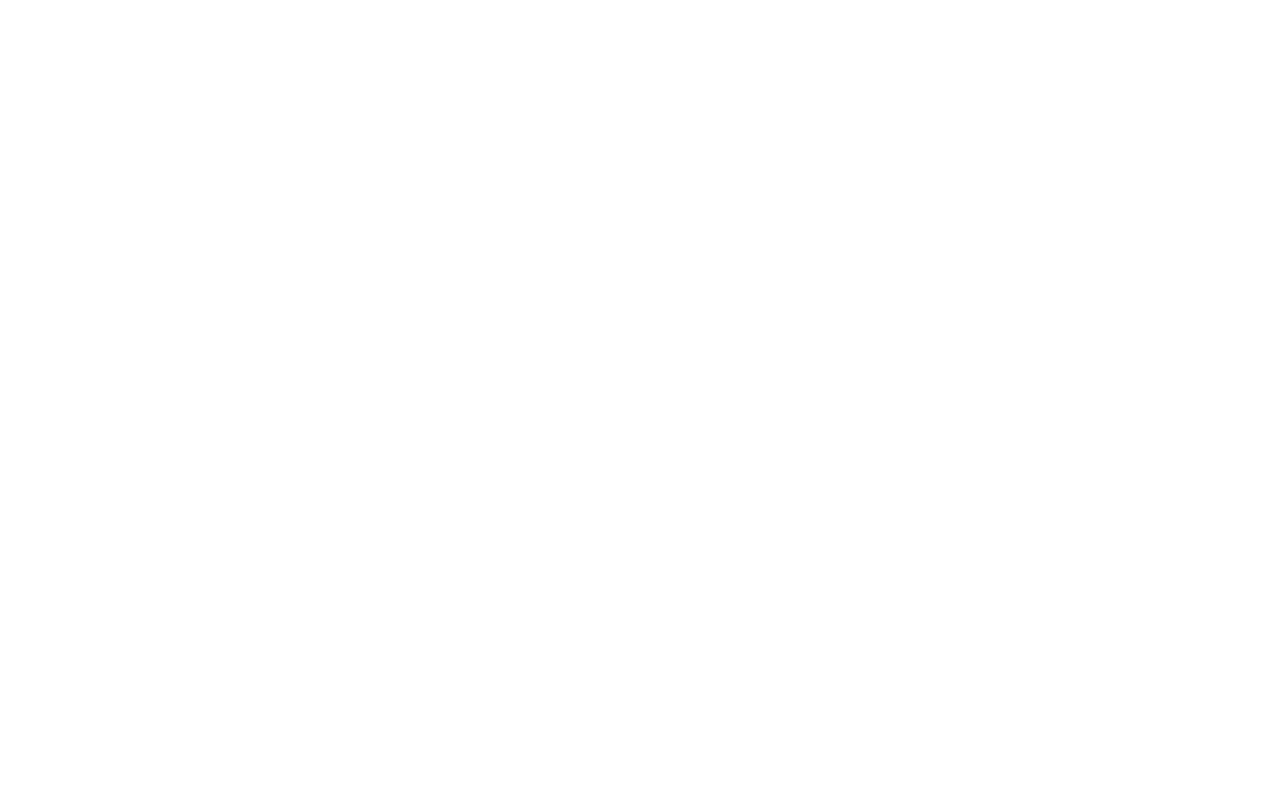
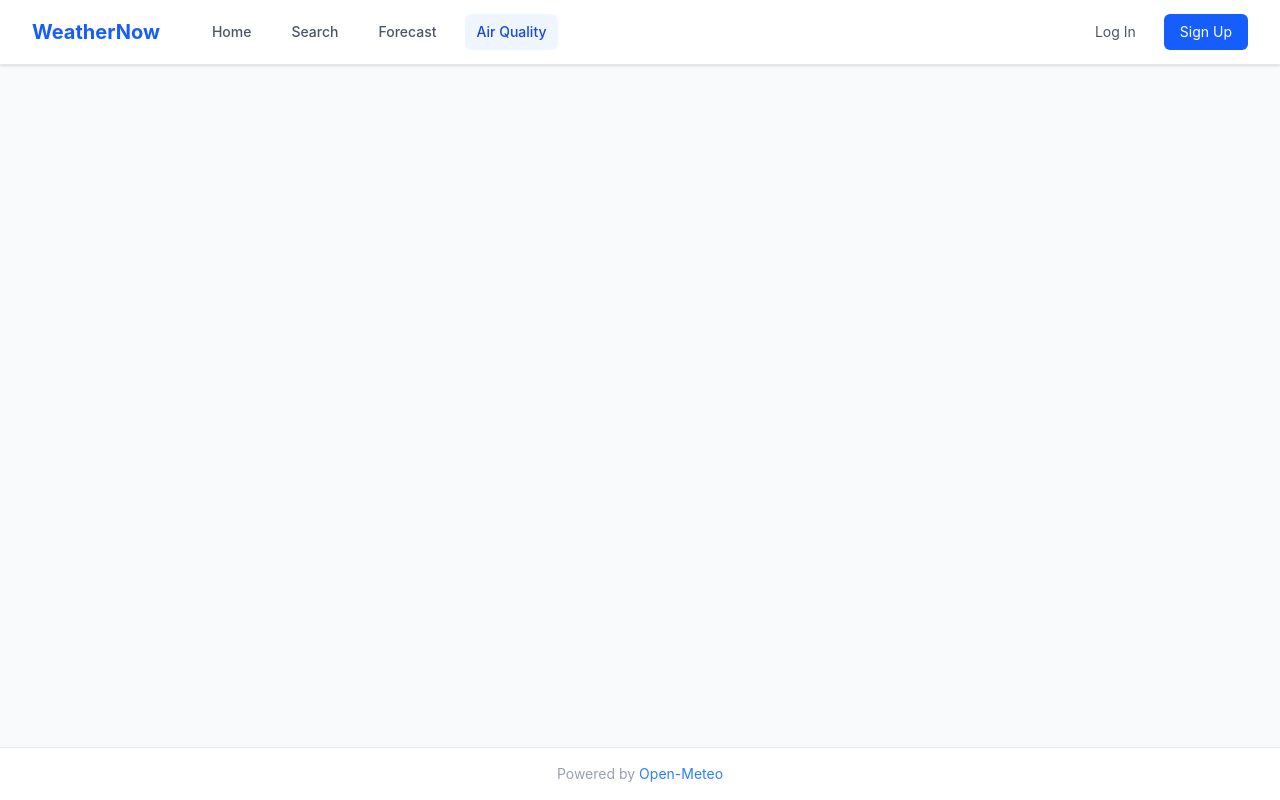
Before and after one commit to Balan-Razvan/WeatherCheck-Razvan-Balan, a React (Vite) app: page /air-quality in a window 1280 px wide. Built offline with nearby package versions, Linux system fonts and the light colour scheme.

Commit message:
initial components

```diff
--- /dev/null
+++ b/src/components/AdminRoute.jsx
@@ -0,0 +1,25 @@
+import { Navigate, useLocation } from 'react-router-dom'
+import { useAuth } from '../hooks/useAuth'
+
+export default function AdminRoute({ children }) {
+  const { isAuthenticated, isAdmin, isInitialized } = useAuth()
+  const location = useLocation()
+
+  if (!isInitialized) {
+    return (
+      <div className="flex items-center justify-center min-h-[50vh]">
+        <div className="animate-spin rounded-full h-8 w-8 border-b-2 border-blue-600" />
+      </div>
+    )
+  }
+
+  if (!isAuthenticated) {
+    return <Navigate to="/login" state={{ from: location }} replace />
+  }
+
+  if (!isAdmin) {
+    return <Navigate to="/" replace />
+  }
+
+  return children
+}
--- /dev/null
+++ b/src/components/Error.jsx
@@ -0,0 +1,15 @@
+export default function ErrorMessage({ message, onRetry }) {
+  return (
+    <div className="bg-red-50 border border-red-200 rounded-lg p-4 text-center">
+      <p className="text-red-700 text-sm">{message}</p>
+      {onRetry && (
+        <button
+          onClick={onRetry}
+          className="mt-2 text-sm text-red-600 hover:text-red-800 underline"
+        >
+          Try again
+        </button>
+      )}
+    </div>
+  )
+}
--- a/src/components/Layout.jsx
+++ b/src/components/Layout.jsx
@@ -1,3 +1,26 @@
+import { Outlet } from 'react-router-dom'
+import Navbar from './Navbar'
+
 export default function Layout() {
-    return <></>
+  return (
+    <div className="min-h-screen flex flex-col bg-gray-50">
+      <Navbar />
+      <main className="flex-1 max-w-7xl w-full mx-auto px-4 sm:px-6 lg:px-8 py-8">
+        <Outlet />
+      </main>
+      <footer className="bg-white border-t border-gray-200 py-4">
+        <div className="max-w-7xl mx-auto px-4 sm:px-6 lg:px-8 text-center text-sm text-gray-400">
+          Powered by{' '}
+          <a
+            href="https://open-meteo.com/"
+            target="_blank"
+            rel="noopener noreferrer"
+            className="text-blue-500 hover:text-blue-600"
+          >
+            Open-Meteo
+          </a>
+        </div>
+      </footer>
+    </div>
+  )
 }
--- a/src/components/Navbar.jsx
+++ b/src/components/Navbar.jsx
@@ -0,0 +1,154 @@
+import { Link, useLocation } from 'react-router-dom'
+import { useAuth } from '../hooks/useAuth'
+import { useDispatch, useSelector } from 'react-redux'
+import { toggleMobileMenu, closeMobileMenu } from '../store/uiSlice'
+
+const NAV_LINKS = [
+  { to: '/', label: 'Home' },
+  { to: '/search', label: 'Search' },
+  { to: '/forecast', label: 'Forecast' },
+  { to: '/air-quality', label: 'Air Quality' },
+]
+
+export default function Navbar() {
+  const { isAuthenticated, user, signOut } = useAuth()
+  const { isMobileMenuOpen } = useSelector((state) => state.ui)
+  const dispatch = useDispatch()
+  const location = useLocation()
+
+  const handleToggle = () => dispatch(toggleMobileMenu())
+  const handleClose = () => dispatch(closeMobileMenu())
+
+  return (
+    <nav className="bg-white shadow-sm border-b border-gray-200">
+      <div className="max-w-7xl mx-auto px-4 sm:px-6 lg:px-8">
+        <div className="flex justify-between h-16">
+          <div className="flex items-center">
+            <Link
+              to="/"
+              className="text-xl font-bold text-blue-600"
+              onClick={handleClose}
+            >
+              WeatherNow
+            </Link>
+
+            <div className="hidden md:flex ml-10 space-x-4">
+              {NAV_LINKS.map((link) => (
+                <Link
+                  key={link.to}
+                  to={link.to}
+                  className={`px-3 py-2 rounded-md text-sm font-medium transition-colors ${
+                    location.pathname === link.to
+                      ? 'bg-blue-50 text-blue-700'
+                      : 'text-gray-600 hover:text-gray-900 hover:bg-gray-50'
+                  }`}
+                >
+                  {link.label}
+                </Link>
+              ))}
+            </div>
+          </div>
+
+          <div className="hidden md:flex items-center space-x-4">
+            {isAuthenticated ? (
+              <>
+                <span className="text-sm text-gray-500">{user?.email}</span>
+                <button
+                  onClick={signOut}
+                  className="text-sm text-gray-600 hover:text-gray-900 px-3 py-2 rounded-md hover:bg-gray-50 transition-colors"
+                >
+                  Sign Out
+                </button>
+              </>
+            ) : (
+              <>
+                <Link
+                  to="/login"
+                  className="text-sm text-gray-600 hover:text-gray-900 px-3 py-2 rounded-md hover:bg-gray-50 transition-colors"
+                >
+                  Log In
+                </Link>
+                <Link
+                  to="/signup"
+                  className="text-sm bg-blue-600 text-white px-4 py-2 rounded-md hover:bg-blue-700 transition-colors"
+                >
+                  Sign Up
+                </Link>
+              </>
+            )}
+          </div>
+
+          <div className="md:hidden flex items-center">
+            <button
+              onClick={handleToggle}
+              className="text-gray-600 hover:text-gray-900 p-2"
+              aria-label="Toggle menu"
+            >
+              <svg className="h-6 w-6" fill="none" viewBox="0 0 24 24" stroke="currentColor">
+                {isMobileMenuOpen ? (
+                  <path strokeLinecap="round" strokeLinejoin="round" strokeWidth={2} d="M6 18L18 6M6 6l12 12" />
+                ) : (
+                  <path strokeLinecap="round" strokeLinejoin="round" strokeWidth={2} d="M4 6h16M4 12h16M4 18h16" />
+                )}
+              </svg>
+            </button>
+          </div>
+        </div>
+      </div>
+
+      {isMobileMenuOpen && (
+        <div className="md:hidden border-t border-gray-200">
+          <div className="px-2 pt-2 pb-3 space-y-1">
+            {NAV_LINKS.map((link) => (
+              <Link
+                key={link.to}
+                to={link.to}
+                onClick={handleClose}
+                className={`block px-3 py-2 rounded-md text-base font-medium ${
+                  location.pathname === link.to
+                    ? 'bg-blue-50 text-blue-700'
+                    : 'text-gray-600 hover:text-gray-900 hover:bg-gray-50'
+                }`}
+              >
+                {link.label}
+              </Link>
+            ))}
+          </div>
+          <div className="border-t border-gray-200 px-4 py-3">
+            {isAuthenticated ? (
+              <div className="space-y-2">
+                <p className="text-sm text-gray-500">{user?.email}</p>
+                <button
+                  onClick={() => {
+                    signOut()
+                    handleClose()
+                  }}
+                  className="text-sm text-gray-600 hover:text-gray-900"
+                >
+                  Sign Out
+                </button>
+              </div>
+            ) : (
+              <div className="space-y-2">
+                <Link
+                  to="/login"
+                  onClick={handleClose}
+                  className="block text-sm text-gray-600 hover:text-gray-900"
+                >
+                  Log In
+                </Link>
+                <Link
+                  to="/signup"
+                  onClick={handleClose}
+                  className="block text-sm text-blue-600 hover:text-blue-700"
+                >
+                  Sign Up
+                </Link>
+              </div>
+            )}
+          </div>
+        </div>
+      )}
+    </nav>
+  )
+}
--- /dev/null
+++ b/src/components/ProtectedRoute.jsx
@@ -0,0 +1,21 @@
+import { Navigate, useLocation } from 'react-router-dom'
+import { useAuth } from '../hooks/useAuth'
+
+export default function ProtectedRoute({ children }) {
+  const { isAuthenticated, isInitialized } = useAuth()
+  const location = useLocation()
+
+  if (!isInitialized) {
+    return (
+      <div className="flex items-center justify-center min-h-[50vh]">
+        <div className="animate-spin rounded-full h-8 w-8 border-b-2 border-blue-600" />
+      </div>
+    )
+  }
+
+  if (!isAuthenticated) {
+    return <Navigate to="/login" state={{ from: location }} replace />
+  }
+
+  return children
+}
--- /dev/null
+++ b/src/components/Spinner.jsx
@@ -0,0 +1,15 @@
+export default function LoadingSpinner({ size = 'md', className = '' }) {
+  const sizes = {
+    sm: 'h-5 w-5',
+    md: 'h-8 w-8',
+    lg: 'h-12 w-12',
+  }
+
+  return (
+    <div className={`flex items-center justify-center ${className}`}>
+      <div
+        className={`animate-spin rounded-full border-b-2 border-blue-600 ${sizes[size]}`}
+      />
+    </div>
+  )
+}
--- /dev/null
+++ b/src/components/WeatherIcont.jsx
@@ -0,0 +1,23 @@
+import { getWeatherInfo } from '../utils/weatherCodes'
+
+export default function WeatherIcon({ code, size = 'md', className = '' }) {
+  const { icon, label } = getWeatherInfo(code)
+
+  const sizes = {
+    sm: 'text-2xl',
+    md: 'text-4xl',
+    lg: 'text-6xl',
+    xl: 'text-8xl',
+  }
+
+  return (
+    <span
+      role="img"
+      aria-label={label}
+      title={label}
+      className={`${sizes[size]} ${className}`}
+    >
+      {icon}
+    </span>
+  )
+}
```
